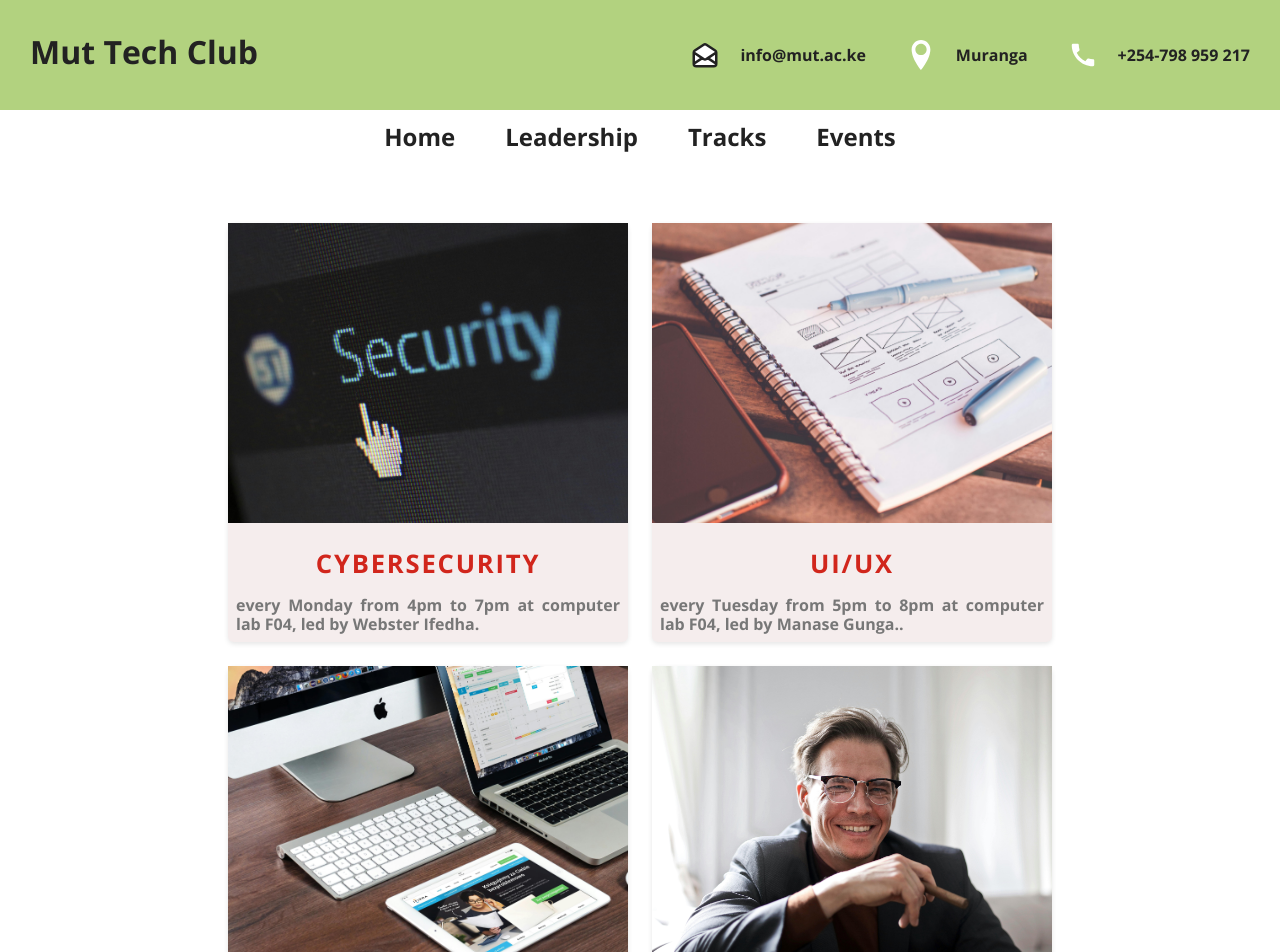
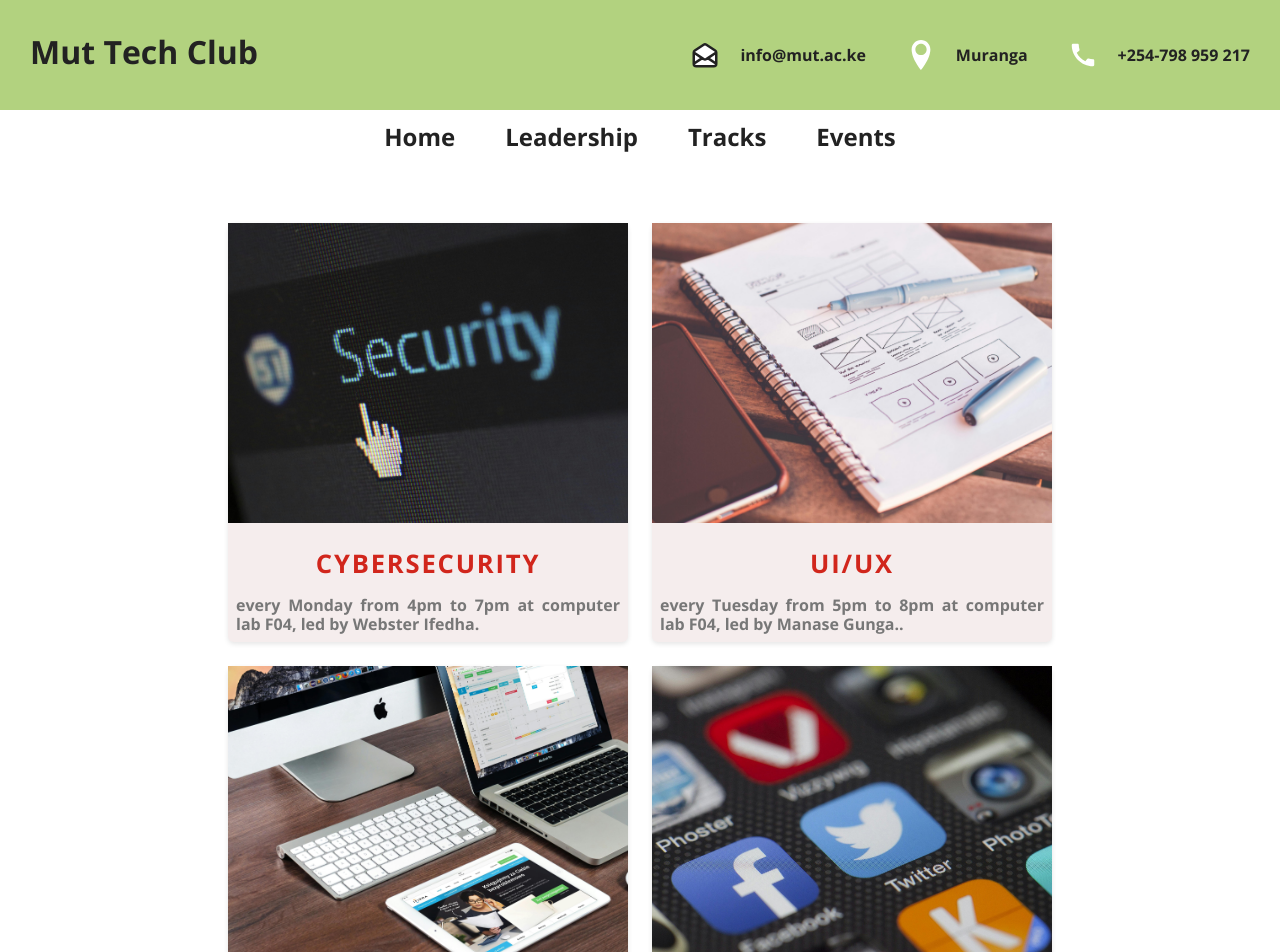
Before and after one commit to kimtechnos/Tech2give-Murang-a-University-Tech-Club, a React (Vite) app: page /events in a window 1280 px wide. Shown: the top 952 px of the page. Built offline with nearby package versions, Linux system fonts and the light colour scheme.

Commit message:
updating events section

```diff
--- a/src/pages/Events/Events.jsx
+++ b/src/pages/Events/Events.jsx
@@ -6,6 +6,7 @@ import sec from "../../assets/sec.jpg";
 import pow from "../../assets/power.jpg";
 import grph from "../../assets/graph.jpg";
 import cld from "../../assets/cloud.jpg";
+import app from "../../assets/app.jpg";
 
 const Events = () => {
   return (
@@ -26,7 +27,7 @@ const Events = () => {
         description=" every Wednesday from 6pm to 9pm at computer lab F04, led by Carolyne Githenduka."
       />
       <Event
-        image={l4}
+        image={app}
         title="Mobile apps development"
         description="every Thursday from 4pm to 7pm led by Stanley Amunze."
       />
```
